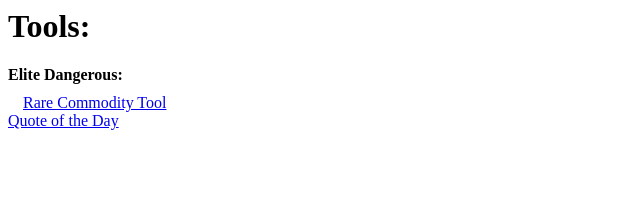
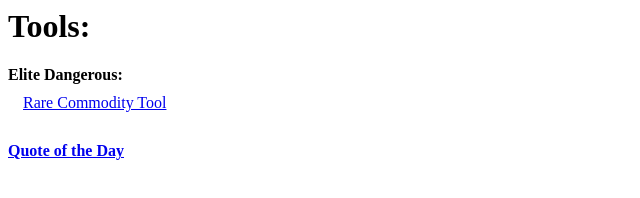
Before and after one commit to marlhammer/marlhammer.github.io, a plain HTML site: page index.html in a window 1280 px wide. Shown: the whole page, without its empty margins (0-640 px from the left). Drawn offline with Linux system fonts and the light colour scheme.

Commit message:
Styling updates.

```diff
--- a/index.html
+++ b/index.html
@@ -13,7 +13,7 @@
 		}
 
 		#quote-link {
-            		margin-top: 10px;
+            		margin-top: 30px;
     			margin-bottom: 10px;
 			font-weight: bold;
 		}
@@ -26,7 +26,7 @@
 	<div class="tool-header">Elite Dangerous:</div>
 	<div class="tool"><a href="rare-commodity.html">Rare Commodity Tool</a></div>
 
-	<div id="quote-block"><a href="https://exztwhuso1.execute-api.us-west-2.amazonaws.com/test/quote">Quote of the Day</a></div>
+	<div id="quote-link"><a href="https://exztwhuso1.execute-api.us-west-2.amazonaws.com/test/quote">Quote of the Day</a></div>
 
 	<script src="jquery-2.2.0.js"></script>
 
```
